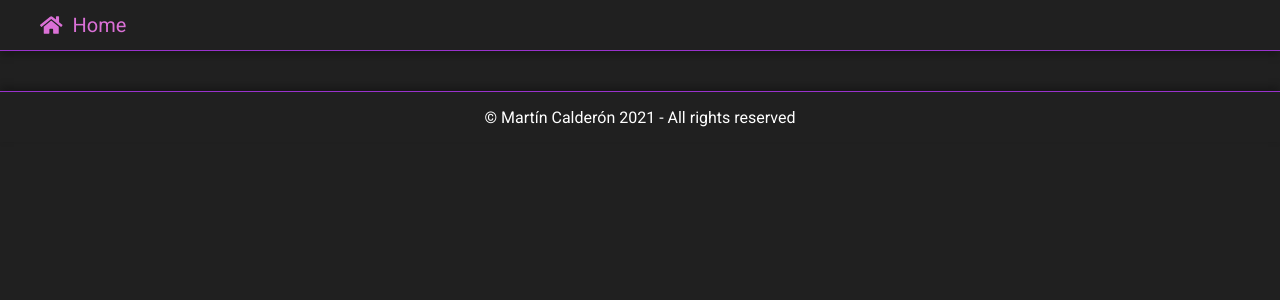
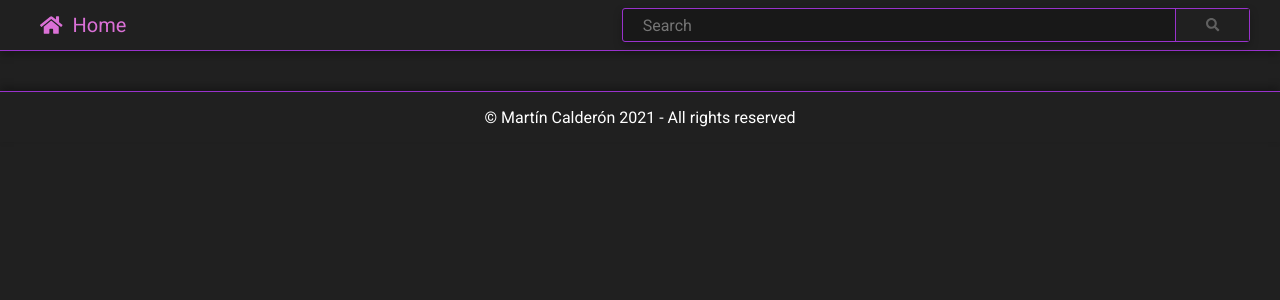
Before and after one commit to MartinDCalderonP/imdb-app-final-project, a React (Create React App) app: page / in a window 1280 px wide. Shown: the top 300 px of the page. Built offline with nearby package versions, Linux system fonts and the light colour scheme; no server answers.

Commit message:
:sparkles: Create SearchInput component.

```diff
--- a/src/components/Navbar.tsx
+++ b/src/components/Navbar.tsx
@@ -11,6 +11,7 @@ import {
 	faSignOutAlt,
 	faUserCircle,
 } from '@fortawesome/free-solid-svg-icons';
+import SearchInput from './SearchInput';
 
 export default function Navbar() {
 	const location = useLocation();
@@ -46,6 +47,8 @@ export default function Navbar() {
 				Home
 			</NavLink>
 
+			<SearchInput />
+
 			{!sessionId && requestToken && (
 				<a href={`${API.authenticate}${requestToken}${API.redirect}`}>
 					Sign In
--- /dev/null
+++ b/src/components/SearchInput.tsx
@@ -0,0 +1,58 @@
+import React, { useState, ChangeEvent, MouseEvent, useCallback } from 'react';
+import styles from '../styles/SearchInput.module.scss';
+import { useNavigate } from 'react-router-dom';
+import { debounce } from 'lodash';
+import { searchNavigationUrl } from '../common/Helpers';
+import { FontAwesomeIcon } from '@fortawesome/react-fontawesome';
+import { faSearch } from '@fortawesome/free-solid-svg-icons';
+
+export default function SearchInput() {
+	const [query, setQuery] = useState<string>('');
+	let navigate = useNavigate();
+
+	const searchQuery = (query: string) => {
+		if (query !== '') {
+			const navigationUrl = searchNavigationUrl(query);
+
+			navigate(navigationUrl);
+		}
+	};
+
+	const handleQueryChange = (e: ChangeEvent<HTMLInputElement>) => {
+		setQuery(e.target.value);
+		debounceQuery(e.target.value);
+	};
+
+	const debounceQuery = useCallback(
+		debounce((query) => {
+			searchQuery(query);
+		}, 500),
+		[searchQuery]
+	);
+
+	const handleSearchButtonClick = (e: MouseEvent<HTMLButtonElement>) => {
+		e.preventDefault();
+		searchQuery(query);
+	};
+
+	return (
+		<form className={styles.searchForm} autoComplete="off">
+			<div className={styles.searchInput}>
+				<input
+					value={query}
+					onChange={handleQueryChange}
+					type="text"
+					name="search"
+					placeholder="Search"
+				/>
+
+				<button
+					className={styles.searchButton}
+					onClick={handleSearchButtonClick}
+				>
+					<FontAwesomeIcon icon={faSearch} />
+				</button>
+			</div>
+		</form>
+	);
+}
--- /dev/null
+++ b/src/styles/SearchInput.module.scss
@@ -0,0 +1,62 @@
+.searchForm {
+	min-width: fit-content;
+
+	.searchInput {
+		display: flex;
+		align-items: center;
+		background-color: var(--innerBackgroundColor);
+		color: var(--textColor);
+		height: 32px;
+		border: 1px solid var(--detailsColor);
+		border-radius: 3px;
+		transition: box-shadow 0.3s linear, border-color 0.3s linear;
+		box-shadow: 0 4px 8px rgba(0, 0, 0, 0.25);
+
+		&:hover {
+			box-shadow: 0 8px 16px rgba(0, 0, 0, 0.5);
+			border-color: var(--hoverDetailsColor);
+
+			svg {
+				path {
+					fill: var(--textColor);
+				}
+			}
+		}
+
+		input {
+			height: 32px;
+			width: 40vw;
+			padding: 0 20px;
+			font-size: 1rem;
+			border: none;
+			background-color: transparent;
+		}
+	}
+
+	.searchButton {
+		height: 32px;
+		cursor: pointer;
+		background-color: var(--backgroundColor);
+		border: none;
+		border-left: 1px solid var(--detailsColor);
+		padding: 0 30px;
+		transition: all 0.3s linear;
+
+		svg {
+			background-color: transparent;
+
+			path {
+				transition: all 0.3s linear;
+				fill: #606060;
+			}
+		}
+
+		&:hover {
+			svg {
+				path {
+					fill: var(--textColor);
+				}
+			}
+		}
+	}
+}
```
